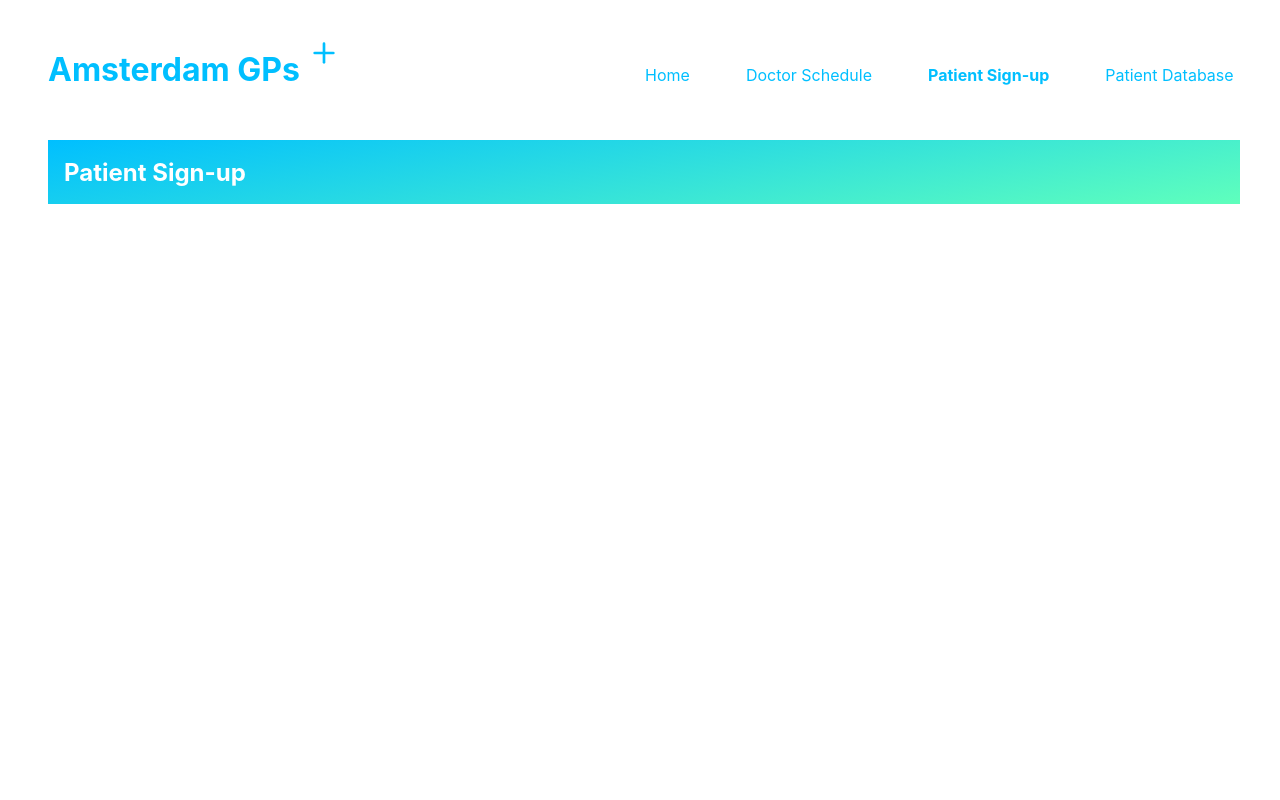
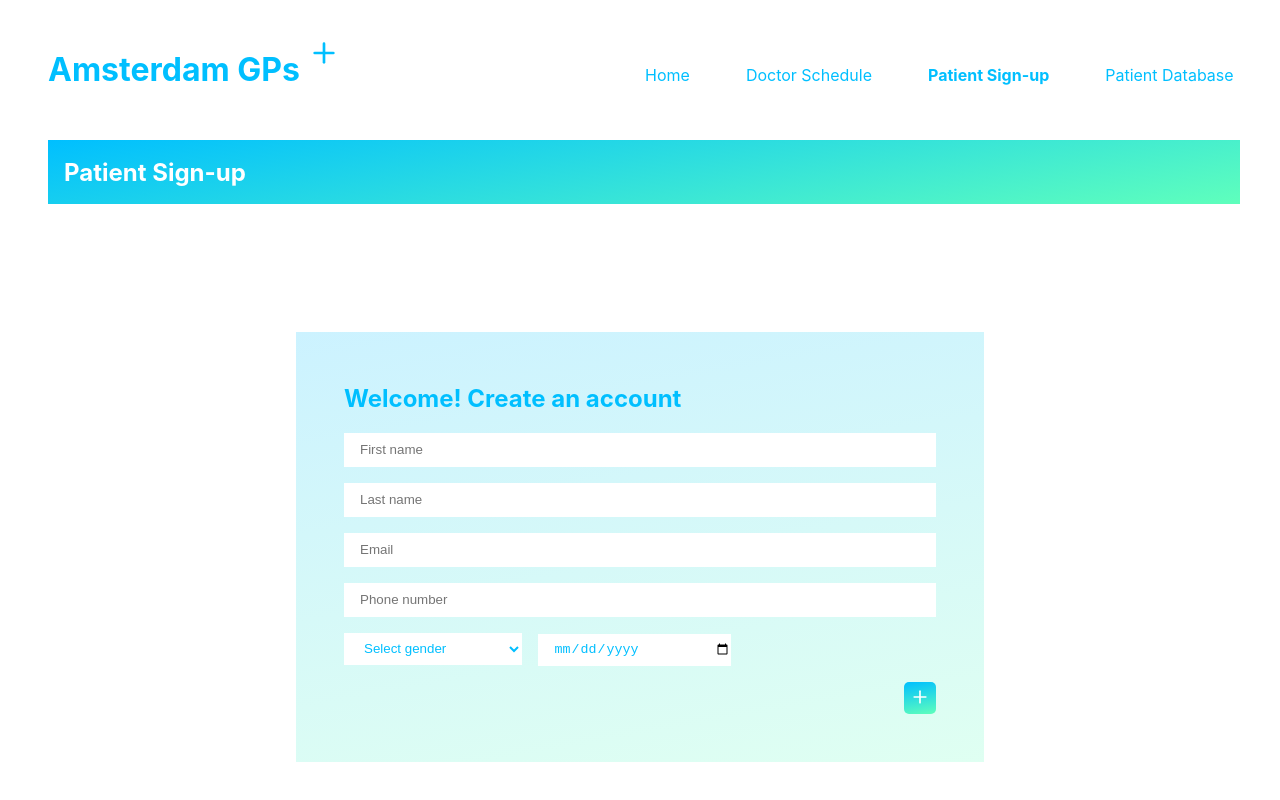
Before and after one commit to Miriamvdb/amsterdam-gps-frontend, a React (Create React App) app: page /patientsignup in a window 1280 px wide. Shown: the top 800 px of the page. Built offline with nearby package versions, Linux system fonts and the light colour scheme.

Commit message:
Feature 4: Patient signup - without success message..

```diff
--- /dev/null
+++ b/src/components/SignupForm/index.js
@@ -0,0 +1,103 @@
+import axios from "axios";
+import { useState } from "react";
+import { FiPlus } from "react-icons/fi";
+import "./styles.css";
+
+const SignupForm = () => {
+  const [firstName, setFirstName] = useState("");
+  const [lastName, setLastName] = useState("");
+  const [email, setEmail] = useState("");
+  const [phoneNumber, setPhoneNumer] = useState("");
+  const [gender, setGender] = useState(0);
+  const [dateOfBirth, setDateOfBirth] = useState("");
+
+  const submitSignup = async (event) => {
+    console.log("Hi, you're signed up! :)");
+    event.preventDefault();
+    try {
+      const response = await axios.post("http://localhost:4000/auth/signup", {
+        firstName: firstName,
+        lastName: lastName,
+        email: email,
+        phoneNumber: phoneNumber,
+        gender: gender,
+        dateOfBirth: dateOfBirth,
+      });
+      console.log(response.data);
+    } catch (e) {
+      console.log(e.message);
+    }
+  };
+
+  return (
+    <div className="container-signupform">
+      <h2>Welcome! Create an account</h2>
+      <form onSubmit={submitSignup}>
+        <input
+          className="input-signup"
+          type="text"
+          value={firstName}
+          placeholder="First name"
+          onChange={(event) => {
+            setFirstName(event.target.value);
+          }}
+        />
+        <input
+          className="input-signup"
+          type="text"
+          value={lastName}
+          placeholder="Last name"
+          onChange={(event) => {
+            setLastName(event.target.value);
+          }}
+        />
+        <input
+          className="input-signup"
+          type="text"
+          value={email}
+          placeholder="Email"
+          onChange={(event) => {
+            setEmail(event.target.value);
+          }}
+        />
+        <input
+          className="input-signup"
+          type="text"
+          value={phoneNumber}
+          placeholder="Phone number"
+          onChange={(event) => {
+            setPhoneNumer(event.target.value);
+          }}
+        />
+        <select
+          className="select-signup"
+          type="select"
+          value={gender}
+          placeholder="Phone number"
+          onChange={(event) => {
+            setGender(event.target.value);
+          }}
+        >
+          <option value={0}>Select gender</option>
+          <option value="Female">Female</option>
+          <option value="Male">Male</option>
+        </select>
+        <input
+          className="select-signup"
+          type="date"
+          value={dateOfBirth}
+          onChange={(event) => {
+            setDateOfBirth(event.target.value);
+          }}
+        />
+        <div className="container-button">
+          <button className="button-2" type="submit">
+            <FiPlus />
+          </button>
+        </div>
+      </form>
+    </div>
+  );
+};
+
+export { SignupForm };
--- /dev/null
+++ b/src/components/SignupForm/styles.css
@@ -0,0 +1,53 @@
+.container-signupform {
+  display: flex;
+  flex-direction: column;
+  width: 50%;
+  padding: 2rem 3rem;
+  margin: 8rem auto;
+  height: fit-content;
+  background-image: linear-gradient(
+    170deg,
+    rgba(0, 191, 255, 0.2),
+    rgb(95, 255, 188, 0.2)
+  );
+}
+
+.input-signup {
+  background-color: white;
+  width: 97%;
+  height: 2rem;
+  margin-bottom: 1rem;
+  padding-left: 1rem;
+  border: none;
+  color: deepskyblue;
+}
+
+.select-signup {
+  background-color: white;
+  width: 30%;
+  height: 2rem;
+  margin-bottom: 1rem;
+  margin-right: 1rem;
+  padding-left: 1rem;
+  border: none;
+  color: deepskyblue;
+}
+
+.container-button {
+  display: flex;
+  flex-direction: column;
+  align-items: flex-end;
+}
+
+.button-2 {
+  width: 2rem;
+  height: 2rem;
+  background-image: linear-gradient(170deg, deepskyblue, rgb(95, 255, 188));
+  border: none;
+  border-radius: 5px;
+  color: white;
+  margin-bottom: 1rem;
+  padding-top: 0.3rem;
+  font-size: 20px;
+  font-weight: bold;
+}
--- a/src/components/index.js
+++ b/src/components/index.js
@@ -1,4 +1,5 @@
 export * from "./NavBar";
+export * from "./Loading";
 export * from "./CurrentInfo";
 export * from "./DoctorTable";
-export * from "./Loading";
+export * from "./SignupForm";
--- a/src/pages/HomePage/styles.css
+++ b/src/pages/HomePage/styles.css
@@ -24,7 +24,8 @@
   border: none;
   border-radius: 5px;
   color: white;
-  margin-right: 1rem;
+  margin-top: 1rem;
+  margin-right: 2rem;
   font-size: 14px;
   font-weight: bold;
 }
--- a/src/pages/PatientSignUp/index.js
+++ b/src/pages/PatientSignUp/index.js
@@ -1,3 +1,4 @@
+import { SignupForm } from "../../components";
 import "./styles.css";
 
 const PatientSignUp = () => {
@@ -6,7 +7,9 @@ const PatientSignUp = () => {
       <h2 className="container-title" style={{ color: "white" }}>
         Patient Sign-up
       </h2>
-      <div className="patient-signup-content"></div>
+      <div className="patient-signup-content">
+        <SignupForm />
+      </div>
     </div>
   );
 };
```
Also changed, not shown: 1 other file (tests, documents, lock files or other folders).
